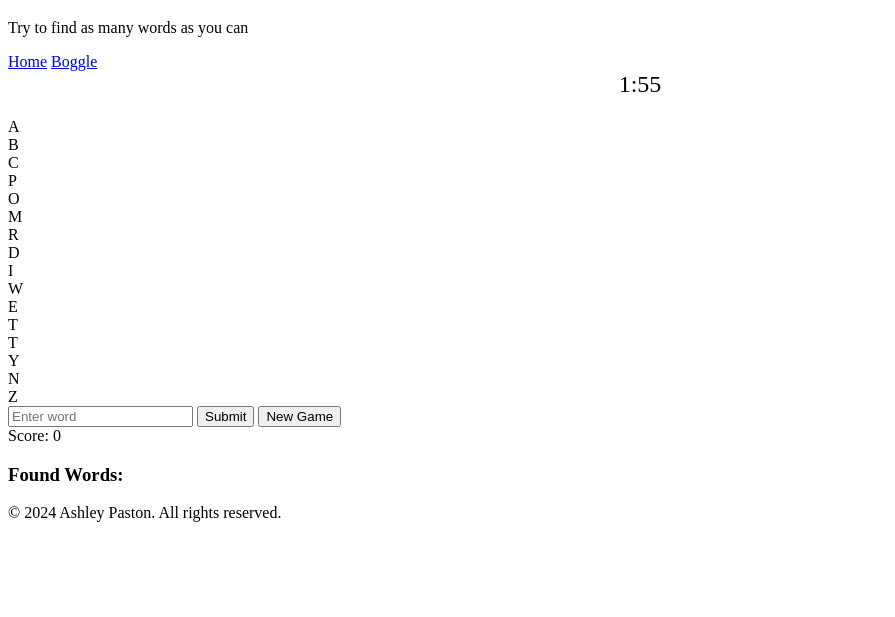
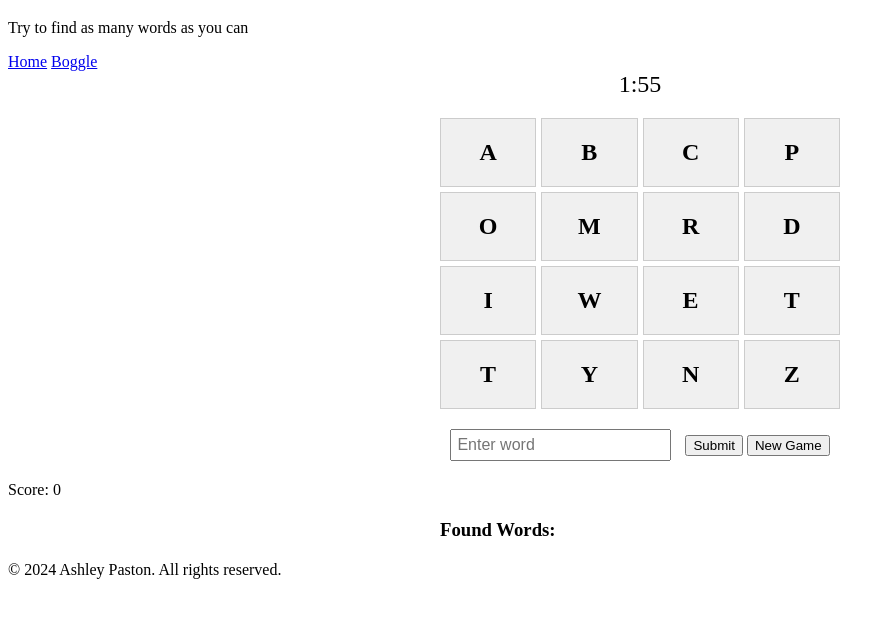
Before and after one commit to ashleypaston/websitea, a plain HTML site: page boggle.html in a window 1280 px wide. Shown: the part 61-678 px from the top of the page, without its empty margins (0-895 px from the left). Drawn offline with nearby package versions, Linux system fonts and the light colour scheme.

Commit message:
new page 3

```diff
--- a/boggle.html
+++ b/boggle.html
@@ -7,6 +7,44 @@
     <style>
         /* Copy all the styles from index.html, but you can remove the About and Contact specific styles */
         /* ... existing styles ... */
+        #board {
+            display: grid;
+            grid-template-columns: repeat(4, 1fr);
+            gap: 5px;
+            max-width: 400px;
+            margin: 0 auto;
+        }
+
+        .cell {
+            background-color: #f0f0f0;
+            border: 1px solid #ccc;
+            padding: 20px;
+            text-align: center;
+            font-size: 24px;
+            font-weight: bold;
+            cursor: pointer;
+        }
+
+        #controls {
+            margin: 20px auto;
+            text-align: center;
+        }
+
+        #word-input {
+            padding: 5px;
+            font-size: 16px;
+            margin-right: 10px;
+        }
+
+        #found-words {
+            margin: 20px auto;
+            max-width: 400px;
+        }
+
+        #word-list {
+            list-style-type: none;
+            padding: 0;
+        }
     </style>
     <script src="https://cdn.jsdelivr.net/npm/canvas-confetti@1.5.1/dist/confetti.browser.min.js"></script>
 </head>
```
